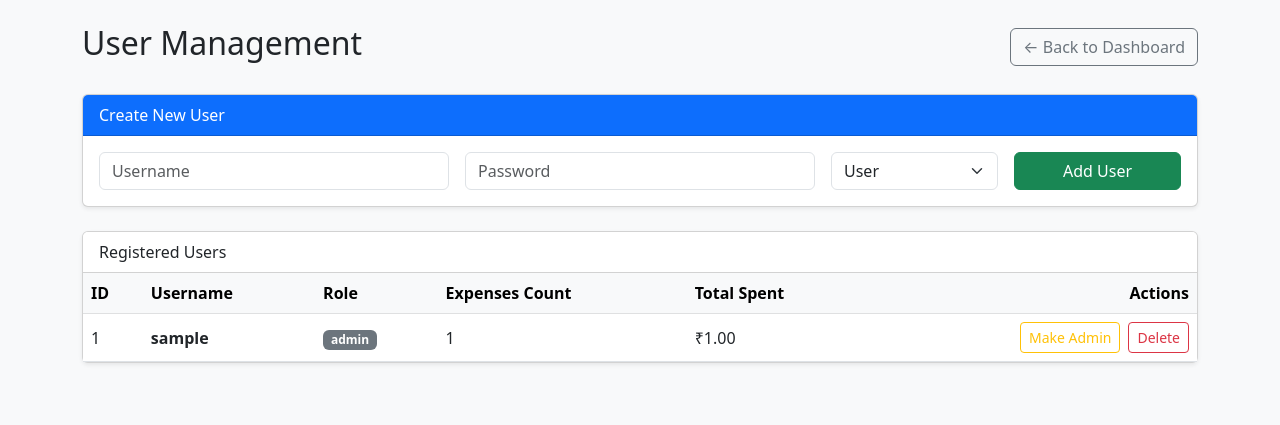
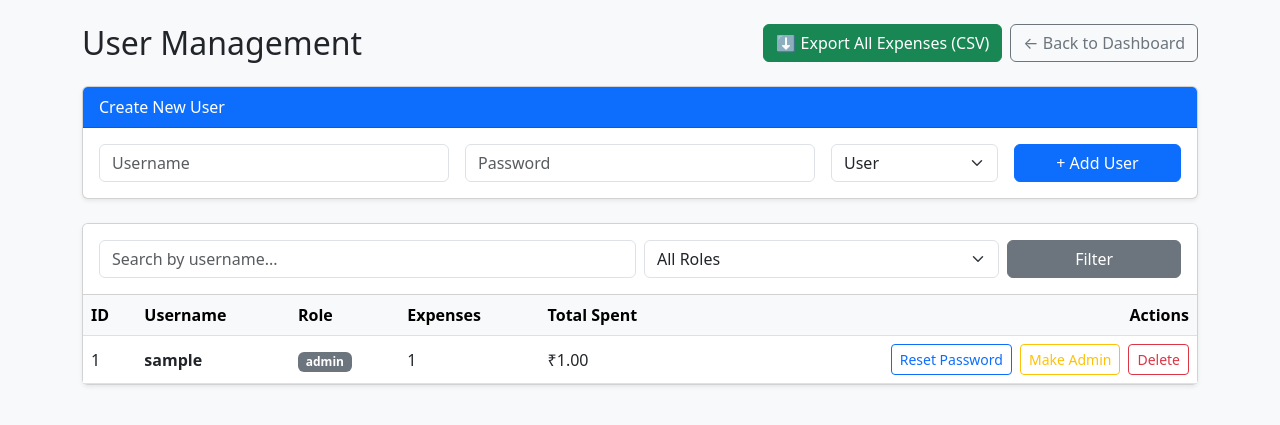
Before and after one commit to Ponalagarasu/cloud-expense-tracker, a Flask app: template templates/admin_users.html in a window 1280 px wide. Shown: the top 425 px of the page. Run offline with Flask 3, Linux system fonts and the light colour scheme; the template is opened without the code that fills it: most values are stand-ins (such as "Sample title", 1, 10 or a date in 2020); parts of the project's set-up code (start-up, migrations or seed data) failed here and were passed over; some libraries are stand-ins or nearby versions.

Commit message:
Implement admin search filter, CSV export, and password reset modal

```diff
--- a/app.py
+++ b/app.py
@@ -834,7 +834,7 @@ init_db()
 
 from werkzeug.security import generate_password_hash
 
-# 1. Admin Dashboard to View All Users and Create a New User
+# 1. Admin Dashboard to View All Users, Search/Filter, and Create a New User
 @app.route("/admin/users", methods=["GET", "POST"])
 def admin_manage_users():
     current_user = get_current_user()
@@ -843,7 +843,7 @@ def admin_manage_users():
 
     db = get_db()
 
-    # Handle creation of a new user by Admin
+    # Handle creation of a new user
     if request.method == "POST":
         username = request.form.get("username", "").strip()
         password = request.form.get("password", "").strip()
@@ -857,25 +857,82 @@ def admin_manage_users():
                     (username, hashed_pw, role)
                 )
                 db.commit()
-            except Exception as e:
-                # Username already exists or error
+            except Exception:
                 pass
         return redirect(url_for("admin_manage_users"))
 
-    # Fetch all users along with their total spent and transaction counts
-    users = db.execute("""
+    # Search query parameter & role filter
+    search_query = request.args.get("q", "").strip()
+    role_filter = request.args.get("role_filter", "").strip()
+
+    sql = """
         SELECT u.id, u.username, u.role,
                COUNT(e.id) AS total_expenses,
                COALESCE(SUM(e.amount), 0) AS total_spent
         FROM users u
         LEFT JOIN expenses e ON u.id = e.user_id
-        GROUP BY u.id, u.username, u.role
-        ORDER BY u.id ASC
+    """
+    params = []
+    clauses = []
+
+    if search_query:
+        clauses.append("u.username LIKE ?")
+        params.append(f"%{search_query}%")
+
+    if role_filter in ["admin", "user"]:
+        clauses.append("u.role = ?")
+        params.append(role_filter)
+
+    if clauses:
+        sql += " WHERE " + " AND ".join(clauses)
+
+    sql += " GROUP BY u.id, u.username, u.role ORDER BY u.id ASC"
+    users = db.execute(sql, params).fetchall()
+
+    return render_template(
+        "admin_users.html",
+        users=users,
+        current_user=current_user,
+        search_query=search_query,
+        role_filter=role_filter
+    )
+
+
+# Admin CSV Export Route
+@app.route("/admin/export/csv")
+def admin_export_csv():
+    current_user = get_current_user()
+    if not current_user or not is_admin_user(current_user):
+        return redirect(url_for("index"))
+
+    db = get_db()
+    expenses = db.execute("""
+        SELECT e.id, u.username, e.title, e.amount, e.category, e.date
+        FROM expenses e
+        LEFT JOIN users u ON e.user_id = u.id
+        ORDER BY e.date DESC, e.id DESC
     """).fetchall()
 
-    return render_template("admin_users.html", users=users, current_user=current_user)
+    output = io.StringIO()
+    writer = csv.writer(output)
+    writer.writerow(["Expense ID", "Username", "Title", "Amount (INR)", "Category", "Date"])
 
+    for row in expenses:
+        writer.writerow([
+            row["id"],
+            row["username"] if row["username"] else "Unassigned",
+            row["title"],
+            f"{row['amount']:.2f}",
+            row["category"],
+            row["date"]
+        ])
 
+    from flask import Response
+    return Response(
+        output.getvalue(),
+        mimetype="text/csv",
+        headers={"Content-Disposition": "attachment; filename=all_users_expense_report.csv"}
+    )
 # 2. Toggle User Role (User <-> Admin)
 @app.route("/admin/users/<int:user_id>/toggle-role", methods=["POST"])
 def admin_toggle_role(user_id):
--- a/templates/admin_users.html
+++ b/templates/admin_users.html
@@ -8,9 +8,12 @@
 </head>
 <body class="bg-light py-4">
 <div class="container">
-    <div class="d-flex justify-content-between align-items-center mb-4">
-        <h2>User Management</h2>
-        <a href="/" class="btn btn-outline-secondary">← Back to Dashboard</a>
+    <div class="d-flex justify-content-between align-items-center mb-4 flex-wrap gap-2">
+        <h2 class="mb-0">User Management</h2>
+        <div class="d-flex gap-2">
+            <a href="/admin/export/csv" class="btn btn-success">⬇ Export All Expenses (CSV)</a>
+            <a href="/" class="btn btn-outline-secondary">← Back to Dashboard</a>
+        </div>
     </div>
 
     <!-- Create User Card -->
@@ -31,15 +34,35 @@
                     </select>
                 </div>
                 <div class="col-md-2">
-                    <button type="submit" class="btn btn-success w-100">Add User</button>
+                    <button type="submit" class="btn btn-primary w-100">+ Add User</button>
                 </div>
             </form>
         </div>
     </div>
 
-    <!-- User Table Card -->
+    <!-- User Table Card with Search & Filters -->
     <div class="card shadow-sm">
-        <div class="card-header bg-white font-weight-bold">Registered Users</div>
+        <div class="card-header bg-white py-3">
+            <form method="GET" action="/admin/users" class="row g-2 align-items-center">
+                <div class="col-md-6">
+                    <input type="text" name="q" class="form-control" placeholder="Search by username..." value="{{ search_query }}">
+                </div>
+                <div class="col-md-4">
+                    <select name="role_filter" class="form-select">
+                        <option value="">All Roles</option>
+                        <option value="admin" {% if role_filter == 'admin' %}selected{% endif %}>Admins Only</option>
+                        <option value="user" {% if role_filter == 'user' %}selected{% endif %}>Regular Users Only</option>
+                    </select>
+                </div>
+                <div class="col-md-2 d-flex gap-2">
+                    <button type="submit" class="btn btn-secondary w-100">Filter</button>
+                    {% if search_query or role_filter %}
+                    <a href="/admin/users" class="btn btn-outline-secondary">Clear</a>
+                    {% endif %}
+                </div>
+            </form>
+        </div>
+
         <div class="table-responsive">
             <table class="table table-hover align-middle mb-0">
                 <thead class="table-light">
@@ -47,7 +70,7 @@
                         <th>ID</th>
                         <th>Username</th>
                         <th>Role</th>
-                        <th>Expenses Count</th>
+                        <th>Expenses</th>
                         <th>Total Spent</th>
                         <th class="text-end">Actions</th>
                     </tr>
@@ -66,22 +89,55 @@
                         <td>₹{{ "%.2f"|format(u.total_spent) }}</td>
                         <td class="text-end">
                             <div class="d-inline-flex gap-2">
+                                <!-- Reset Password Modal Trigger -->
+                                <button type="button" class="btn btn-sm btn-outline-primary" data-bs-toggle="modal" data-bs-target="#resetModal{{ u.id }}">
+                                    Reset Password
+                                </button>
+
                                 {% if u.id != current_user.id %}
+                                <!-- Toggle Role Button -->
                                 <form method="POST" action="/admin/users/{{ u.id }}/toggle-role" class="d-inline">
                                     <button type="submit" class="btn btn-sm btn-outline-warning">
                                         Make {{ 'User' if u.role == 'admin' else 'Admin' }}
                                     </button>
                                 </form>
 
+                                <!-- Delete User Button -->
                                 <form method="POST" action="/admin/users/{{ u.id }}/delete" class="d-inline"
-                                      onsubmit="return confirm('Delete user {{ u.username }} and all their expenses?');">
+                                      onsubmit="return confirm('Delete user {{ u.username }} and all associated expenses?');">
                                     <button type="submit" class="btn btn-sm btn-outline-danger">Delete</button>
                                 </form>
                                 {% else %}
-                                <span class="badge bg-light text-muted border">Current Admin</span>
+                                <span class="badge bg-light text-muted border py-2 px-2">Current Admin</span>
                                 {% endif %}
                             </div>
+
+                            <!-- Password Reset Modal for User -->
+                            <div class="modal fade" id="resetModal{{ u.id }}" tabindex="-1" aria-hidden="true">
+                                <div class="modal-dialog modal-dialog-centered text-start">
+                                    <div class="modal-content">
+                                        <form method="POST" action="/admin/users/{{ u.id }}/reset-password">
+                                            <div class="modal-header">
+                                                <h5 class="modal-title">Reset Password for <strong>{{ u.username }}</strong></h5>
+                                                <button type="button" class="btn-close" data-bs-dismiss="modal" aria-label="Close"></button>
+                                            </div>
+                                            <div class="modal-body">
+                                                <label class="form-label">New Password:</label>
+                                                <input type="password" name="new_password" class="form-control" placeholder="Enter new password" required>
+                                            </div>
+                                            <div class="modal-footer">
+                                                <button type="button" class="btn btn-secondary" data-bs-dismiss="modal">Cancel</button>
+                                                <button type="submit" class="btn btn-primary">Update Password</button>
+                                            </div>
+                                        </form>
+                                    </div>
+                                </div>
+                            </div>
                         </td>
+                    </tr>
+                    {% else %}
+                    <tr>
+                        <td colspan="6" class="text-center py-4 text-muted">No users matched your filter criteria.</td>
                     </tr>
                     {% endfor %}
                 </tbody>
@@ -89,5 +145,7 @@
         </div>
     </div>
 </div>
+
+<script src="https://cdn.jsdelivr.net/npm/bootstrap@5.3.0/dist/js/bootstrap.bundle.min.js"></script>
 </body>
 </html>
```
